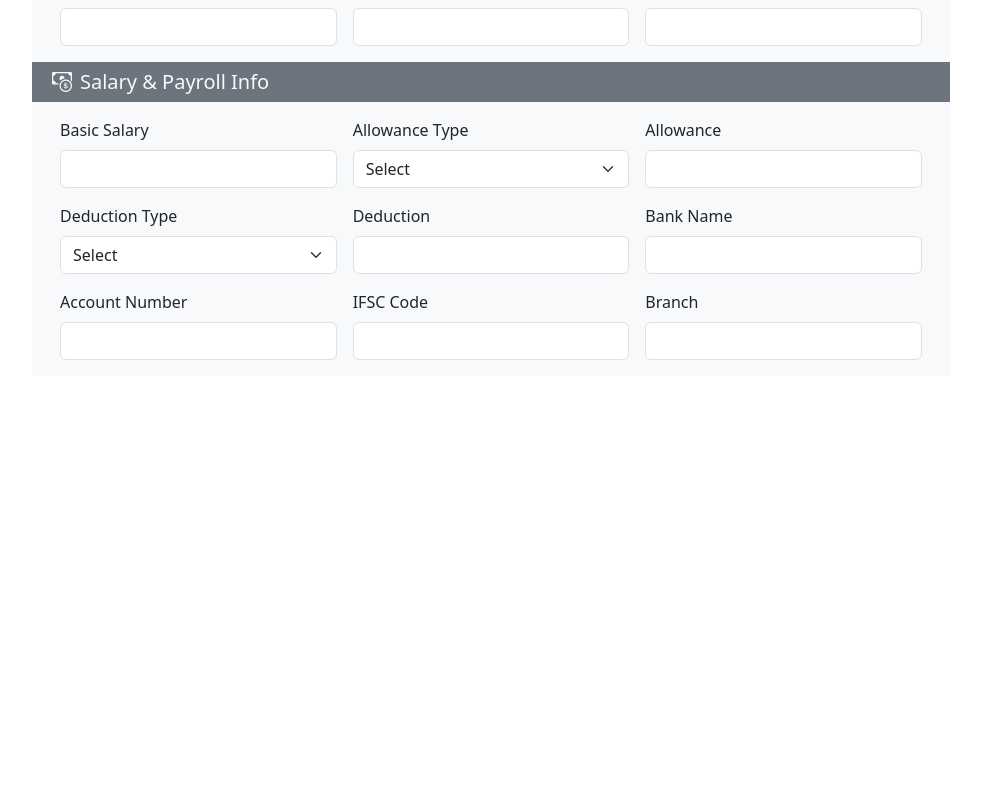
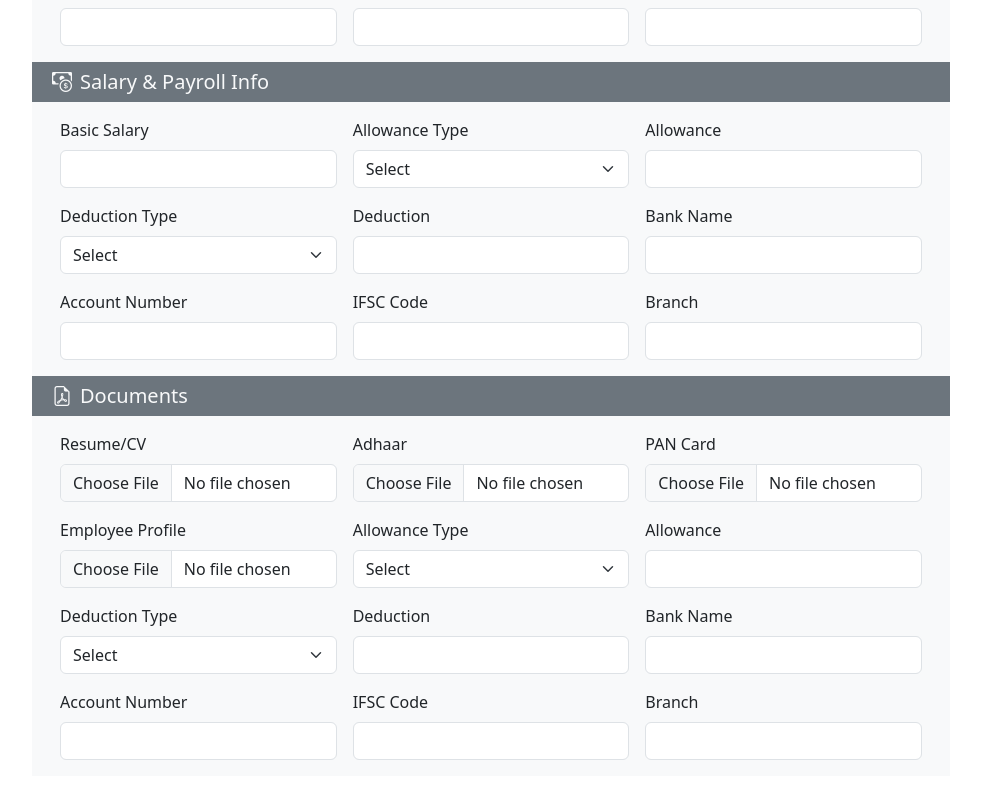
Before and after one commit to ankitsrajput/hrms, a React (Vite) app: page /admin/add-employee in a window 1280 px wide. Shown: the part 982-1780 px from the top of the page, without its empty margins (274-1255 px from the left). Before the commit the page ends 1414 px from the top, so only its background shows below. Built offline with nearby package versions, Linux system fonts and the light colour scheme.

Commit message:
empadd update

```diff
--- a/src/Components/Admin/AddEmp.jsx
+++ b/src/Components/Admin/AddEmp.jsx
@@ -216,6 +216,74 @@ const AddEmp = () => {
                             </div>
                         </div>
                     </div>
+                    <div className="container bg-light">
+                        <div className="row bg-secondary">
+                            <h5 class="text-light  mt-2">
+                                <span><i class="bi bi-file-earmark-pdf m-2"></i></span>
+                                Documents
+                            </h5>
+                        </div>
+                        <div class="row g-3 p-3">
+                            <div class="col-md-4">
+                                <label for="resume" class="form-label">Resume/CV</label>
+                                <input type="file" class="form-control" id="resume" accept=".pdf"/>
+                            </div>
+                            <div class="col-md-4">
+                                <label for="adhar" class="form-label">Adhaar</label>
+                                <input type="file" class="form-control" id="adhar" accept=".pdf"/>
+                            </div>
+                            <div class="col-md-4">
+                                <label for="pan" class="form-label">PAN Card</label>
+                                <input type="file" class="form-control" id="pan" accept=".pdf"/>
+                            </div>
+                            <div class="col-md-4">
+                                <label for="empProfile" class="form-label">Employee Profile</label>
+                                <input type="file" class="form-control" id="empProfile" accept="image/png, image/jpeg"/>
+                            </div>
+                            <div class="col-md-4">
+                                <label for="allowType" class="form-label">Allowance Type</label>
+                                <select id="allowType" class="form-select">
+                                    <option selected>Select</option>
+                                    <option>Food</option>
+                                    <option>Health</option>
+                                    <option>Travel</option>
+                                    <option>Accommodation</option>
+                                </select>
+                            </div>
+                            <div class="col-md-4">
+                                <label for="allowance" class="form-label">Allowance</label>
+                                <input type="text" class="form-control" id="allowance" />
+                            </div>
+                            <div class="col-md-4">
+                                <label for="deductType" class="form-label">Deduction Type</label>
+                                <select id="deductType" class="form-select">
+                                    <option selected>Select</option>
+                                    <option>Personal Savings</option>
+                                    <option>Retirement Fund</option>
+                                </select>
+                            </div>
+                            <div class="col-md-4">
+                                <label for="deduction" class="form-label">Deduction</label>
+                                <input type="text" class="form-control" id="deduction" />
+                            </div>
+                            <div class="col-md-4">
+                                <label for="bankname" class="form-label">Bank Name</label>
+                                <input type="text" class="form-control" id="bankname" />
+                            </div>
+                            <div class="col-md-4">
+                                <label for="acct" class="form-label">Account Number</label>
+                                <input type="text" class="form-control" id="acct" />
+                            </div>
+                            <div class="col-md-4">
+                                <label for="ifsc" class="form-label">IFSC Code</label>
+                                <input type="text" class="form-control" id="ifsc" />
+                            </div>
+                            <div class="col-md-4">
+                                <label for="bbranch" class="form-label">Branch</label>
+                                <input type="text" class="form-control" id="bbranch" />
+                            </div>
+                        </div>
+                    </div>
                 </div>
             </div>
         </>
```
